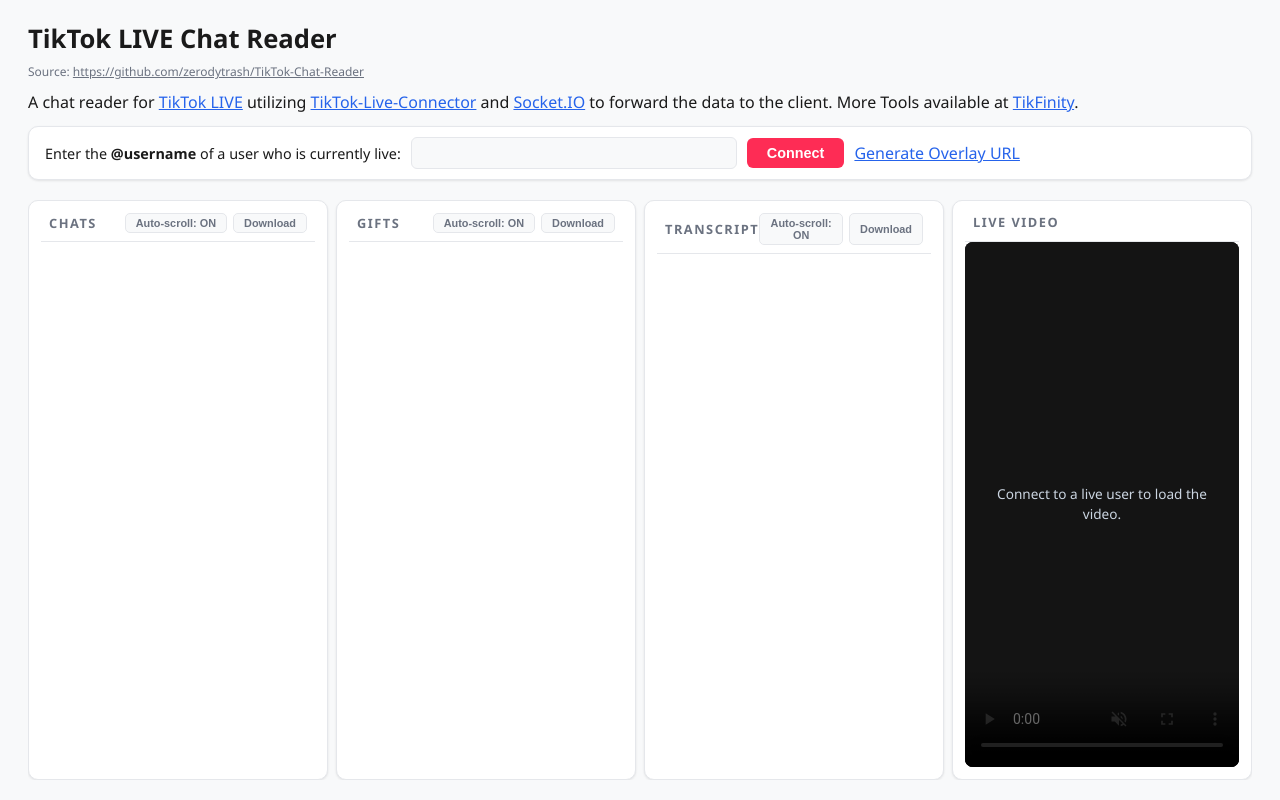
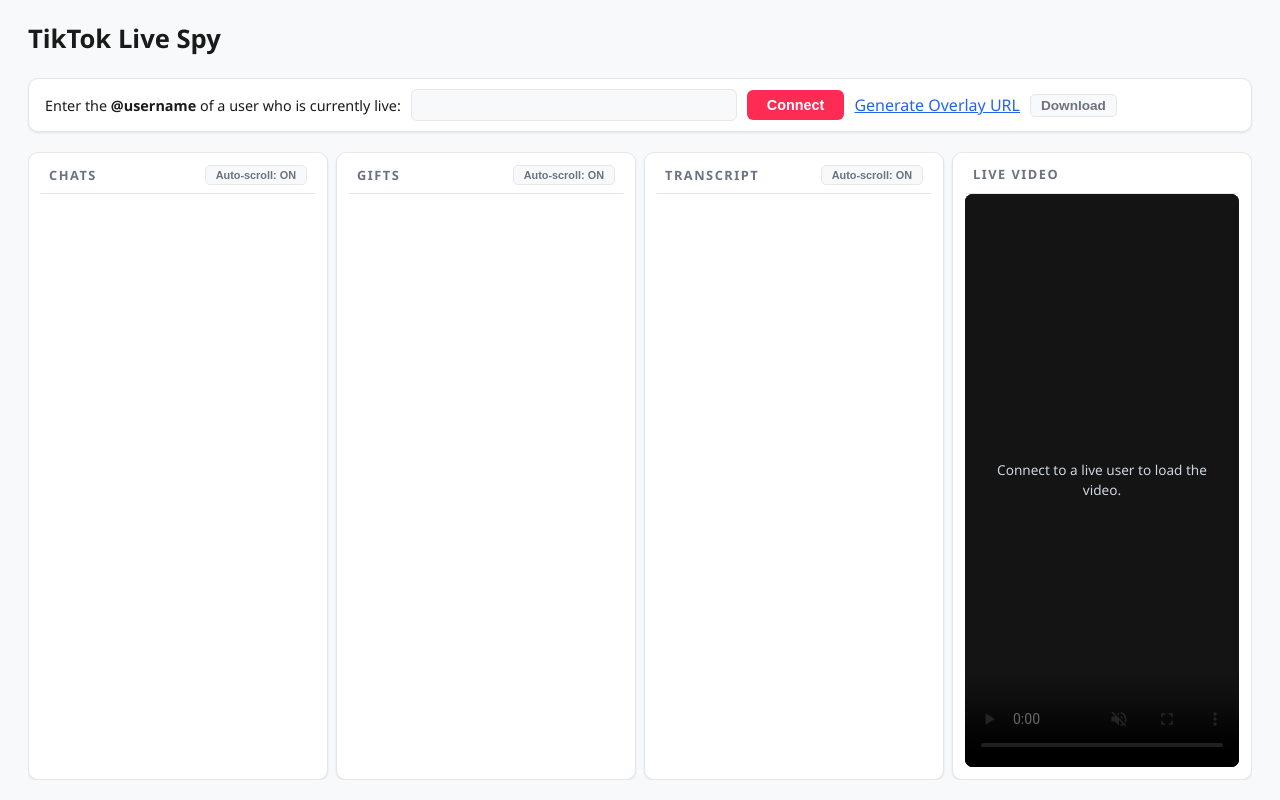
Before and after one commit to QingMXL/tiktok_live_spy, a website: page public/index.html in a window 1280 px wide. Drawn offline with nearby package versions, Linux system fonts and the light colour scheme; no server answers.

Commit message:
feat: single-line title + unified timeline download
- Collapse the header to just the product name 'TikTok Live Spy'
  (drop the upstream source link and description paragraph).
- Remove per-column Download buttons; add one Download button that merges
  chats, gifts and transcript into a single timeline-ordered JSON file.

```diff
--- a/public/app.js
+++ b/public/app.js
@@ -23,6 +23,38 @@ function downloadJSON(data, filename) {
     a.download = filename;
     a.click();
     URL.revokeObjectURL(url);
+}
+
+// Merge chats, gifts and transcript into one timeline-ordered file (by timestamp).
+function downloadAll() {
+    const events = [];
+
+    chatHistory.forEach(c => events.push({
+        timestamp: c.timestamp, type: 'chat', user: c.uniqueId, text: c.comment,
+    }));
+    giftHistory.forEach(g => events.push({
+        timestamp: g.timestamp, type: 'gift', user: g.uniqueId,
+        giftName: g.giftName, repeatCount: g.repeatCount, diamondCount: g.diamondCount,
+    }));
+    transcriptHistory.forEach(t => events.push({
+        timestamp: t.timestamp, type: 'transcript', text: t.text,
+    }));
+
+    if (!events.length) {
+        alert('Nothing to download yet.');
+        return;
+    }
+
+    events.sort((a, b) => a.timestamp - b.timestamp);
+
+    // Replace raw epoch with a readable ISO time, keeping events ordered by timeline.
+    const timeline = events.map(({timestamp, ...rest}) => ({
+        time: new Date(timestamp).toISOString(),
+        ...rest,
+    }));
+
+    const stamp = new Date().toISOString().replace(/[:.]/g, '-').slice(0, 19);
+    downloadJSON(timeline, `tiktok-live-spy-${stamp}.json`);
 }
 
 // These settings are defined by obs.html
--- a/public/index.html
+++ b/public/index.html
@@ -135,15 +135,7 @@
 </head>
 <body>
 <div class="head">
-    <h1>TikTok LIVE Chat Reader</h1>
-    <span class="subTitle">Source: <a href="https://github.com/zerodytrash/TikTok-Chat-Reader">https://github.com/zerodytrash/TikTok-Chat-Reader</a></span>
-</div>
-
-<div>
-    A chat reader for <a href="https://www.tiktok.com/live">TikTok LIVE</a> utilizing <a
-        href="https://github.com/zerodytrash/TikTok-Live-Connector">TikTok-Live-Connector</a> and <a
-        href="https://socket.io/">Socket.IO</a> to forward the data to the client. More Tools available at <a
-        href="https://tikfinity.zerody.one/" target="_blank">TikFinity</a>.
+    <h1>TikTok Live Spy</h1>
 </div>
 
 <div class="inputFields">
@@ -152,6 +144,7 @@
     <input type="button" id="connectButton" value="Connect">
     <input type="button" id="disconnectButton" class="disconnect" value="Disconnect" style="display:none">
     <a href="#" onclick="generateOverlay()">Generate Overlay URL</a>
+    <button class="downloadbtn" id="downloadAllBtn" onclick="downloadAll()">Download</button>
 </div>
 
 <div class="splitstatebar">
@@ -162,17 +155,17 @@
 <div class="splitchattable">
     <div>
         <div class="chatcontainer">
-            <h3 class="containerheader"><span>Chats</span><span class="headeractions"><button class="downloadbtn" id="chatAutoScroll" onclick="toggleChatAutoScroll()">Auto-scroll: ON</button><button class="downloadbtn" onclick="downloadJSON(chatHistory, 'chats.json')">Download</button></span></h3>
+            <h3 class="containerheader"><span>Chats</span><span class="headeractions"><button class="downloadbtn" id="chatAutoScroll" onclick="toggleChatAutoScroll()">Auto-scroll: ON</button></span></h3>
         </div>
     </div>
     <div>
         <div class="giftcontainer">
-            <h3 class="containerheader"><span>Gifts</span><span class="headeractions"><button class="downloadbtn" id="giftAutoScroll" onclick="toggleGiftAutoScroll()">Auto-scroll: ON</button><button class="downloadbtn" onclick="downloadJSON(giftHistory, 'gifts.json')">Download</button></span></h3>
+            <h3 class="containerheader"><span>Gifts</span><span class="headeractions"><button class="downloadbtn" id="giftAutoScroll" onclick="toggleGiftAutoScroll()">Auto-scroll: ON</button></span></h3>
         </div>
     </div>
     <div>
         <div class="transcriptcontainer">
-            <h3 class="containerheader"><span>Transcript</span><span class="headeractions"><button class="downloadbtn" id="transcriptAutoScroll" onclick="toggleTranscriptAutoScroll()">Auto-scroll: ON</button><button class="downloadbtn" onclick="downloadJSON(transcriptHistory, 'transcript.json')">Download</button></span></h3>
+            <h3 class="containerheader"><span>Transcript</span><span class="headeractions"><button class="downloadbtn" id="transcriptAutoScroll" onclick="toggleTranscriptAutoScroll()">Auto-scroll: ON</button></span></h3>
             <div class="transcriptpartial" id="transcriptPartial"></div>
         </div>
     </div>
```
Also changed, not shown: docs/screenshot.png.
